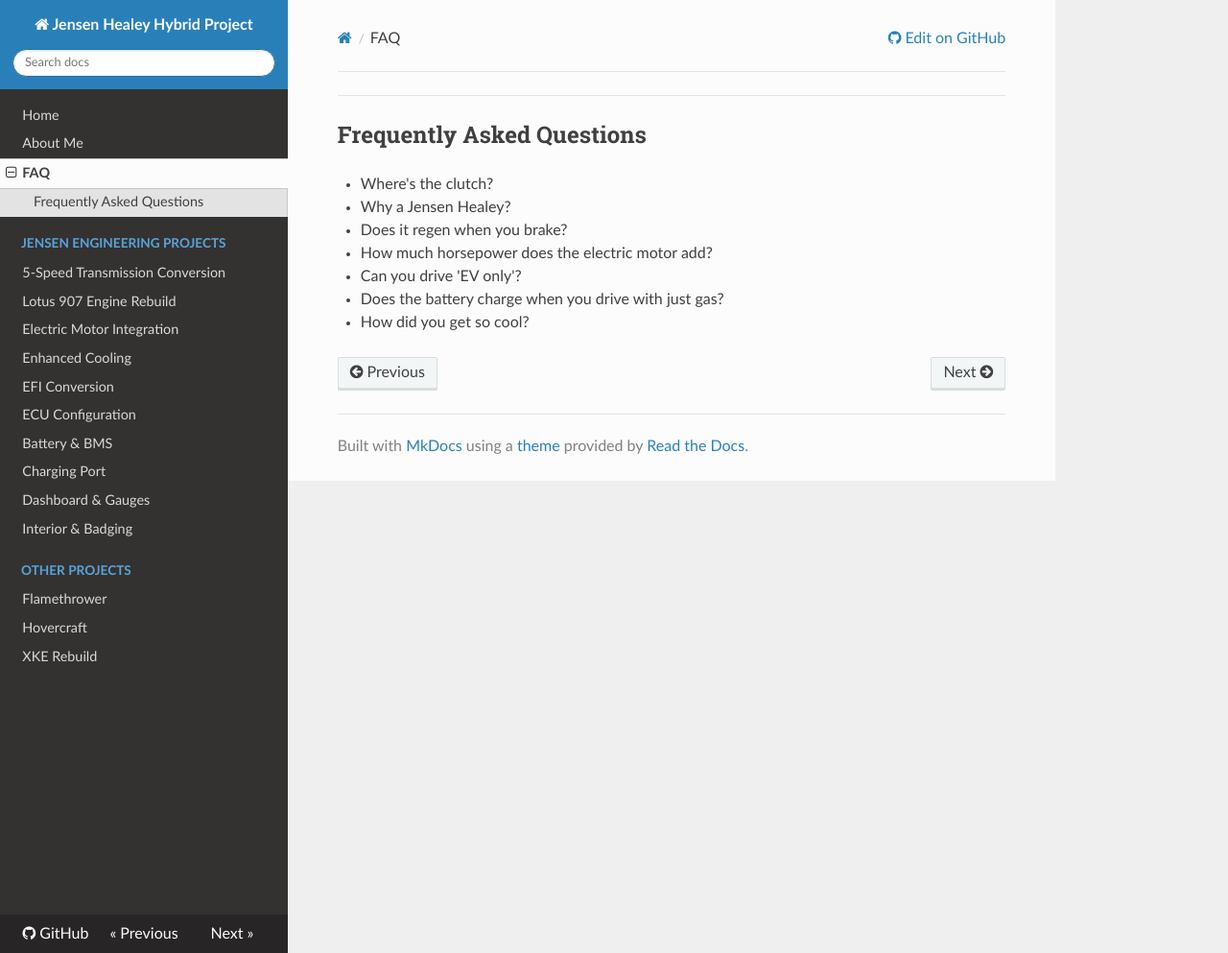
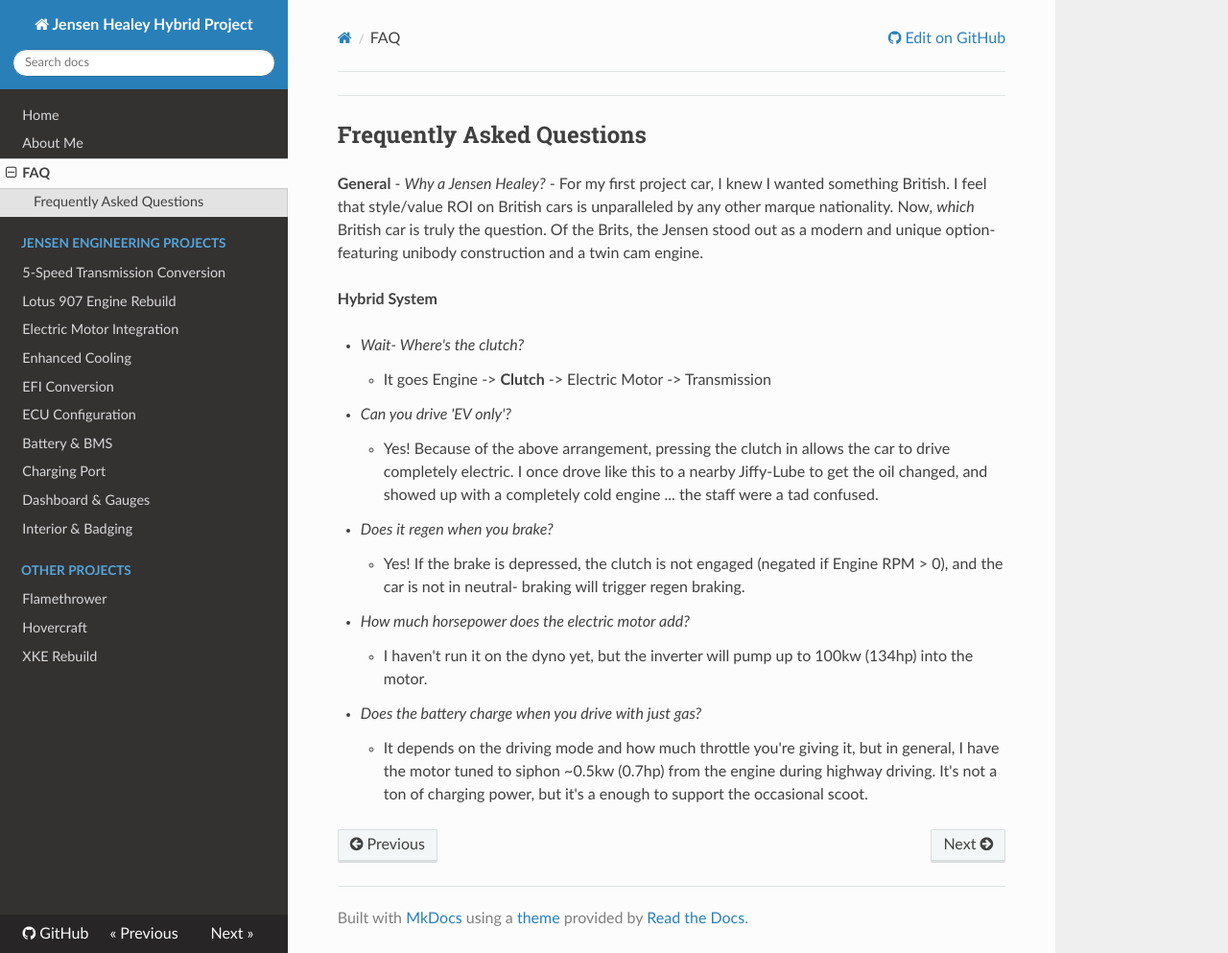
Before and after one commit to ktc3d/JH, an MkDocs documentation site: the page built from docs/FAQ.md, in a window 1280 px wide and 993 px high. Shown: the whole window at 96% size. Built offline with MkDocs 1.6.1, drawn with Linux system fonts in a browser that asks for light colours; nearby versions of some CDN libraries.

Commit message:
Enhance FAQ with detailed hybrid system explanations
Added detailed answers to common questions about the hybrid system and the Jensen Healey project car.

```diff
--- a/docs/FAQ.md
+++ b/docs/FAQ.md
@@ -4,10 +4,21 @@
 
 ## Frequently Asked Questions
 
-- Where's the clutch?
-- Why a Jensen Healey?
-- Does it regen when you brake?
-- How much horsepower does the electric motor add?
-- Can you drive 'EV only'?
-- Does the battery charge when you drive with just gas?
-- How did you get so cool?
+
+**General**
+- *Why a Jensen Healey?*
+    - For my first project car, I knew I wanted something British. I feel that style/value ROI on British cars is unparalleled by any other marque nationality. Now, *which* British car is truly the question. Of the Brits, the Jensen stood out as a modern and unique option- featuring unibody construction and a twin cam engine.
+
+
+**Hybrid System**
+
+- *Wait- Where's the clutch?*
+    - It goes Engine -> **Clutch** -> Electric Motor -> Transmission
+- *Can you drive 'EV only'?*
+    - Yes! Because of the above arrangement, pressing the clutch in allows the car to drive completely electric. I once drove like this to a nearby Jiffy-Lube to get the oil changed, and showed up with a completely cold engine ... the staff were a tad confused.
+- *Does it regen when you brake?*
+    - Yes! If the brake is depressed, the clutch is not engaged (negated if Engine RPM > 0), and the car is not in neutral- braking will trigger regen braking.
+- *How much horsepower does the electric motor add?*
+    - I haven't run it on the dyno yet, but the inverter will pump up to 100kw (134hp) into the motor.
+- *Does the battery charge when you drive with just gas?*
+    - It depends on the driving mode and how much throttle you're giving it, but in general, I have the motor tuned to siphon ~0.5kw (0.7hp) from the engine during highway driving. It's not a ton of charging power, but it's a enough to support the occasional scoot.
```
